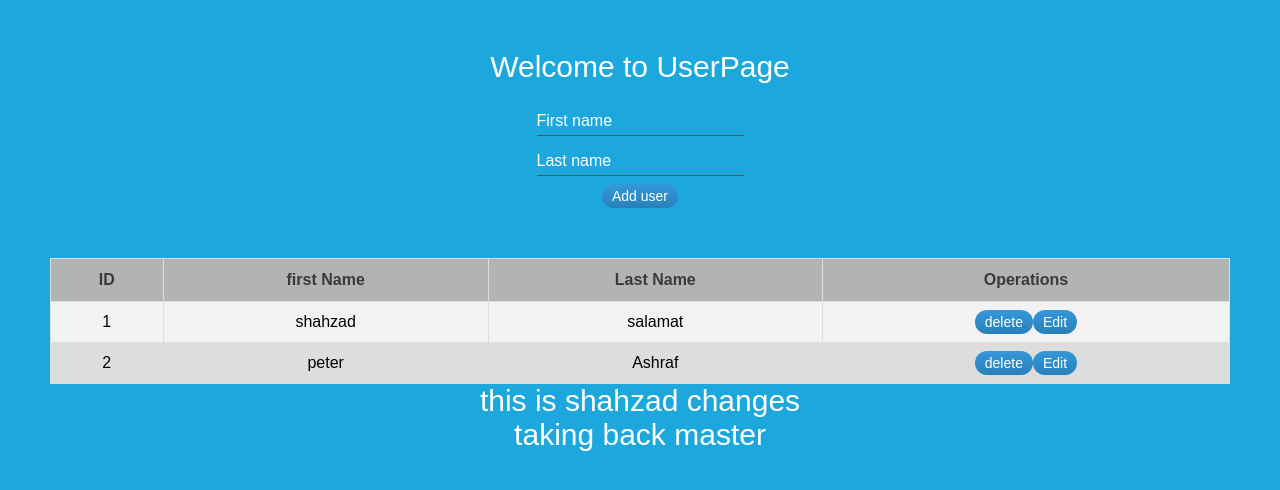
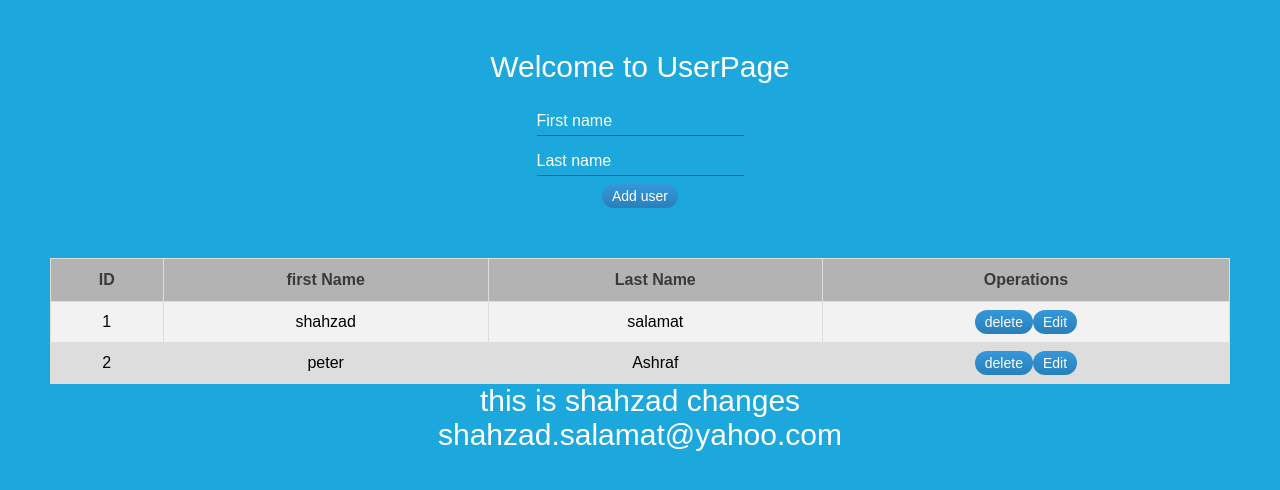
Before and after one commit to shahzadsalamat/react-crud, a React (Create React App) app: page / in a window 1280 px wide. Shown: the top 490 px of the page. Built offline with nearby package versions, Linux system fonts and the light colour scheme; the HTML template or start-up script is replaced by a standard one.

Commit message:
adding shahzad email address

```diff
--- a/src/App.js
+++ b/src/App.js
@@ -71,7 +71,7 @@ class App extends Component {
                       )}
             </table>
               <p>this is shahzad changes</p>
-              <p>taking back master</p>
+              <p>shahzad.salamat@yahoo.com</p>
         </div>
       </div>
     );
```
